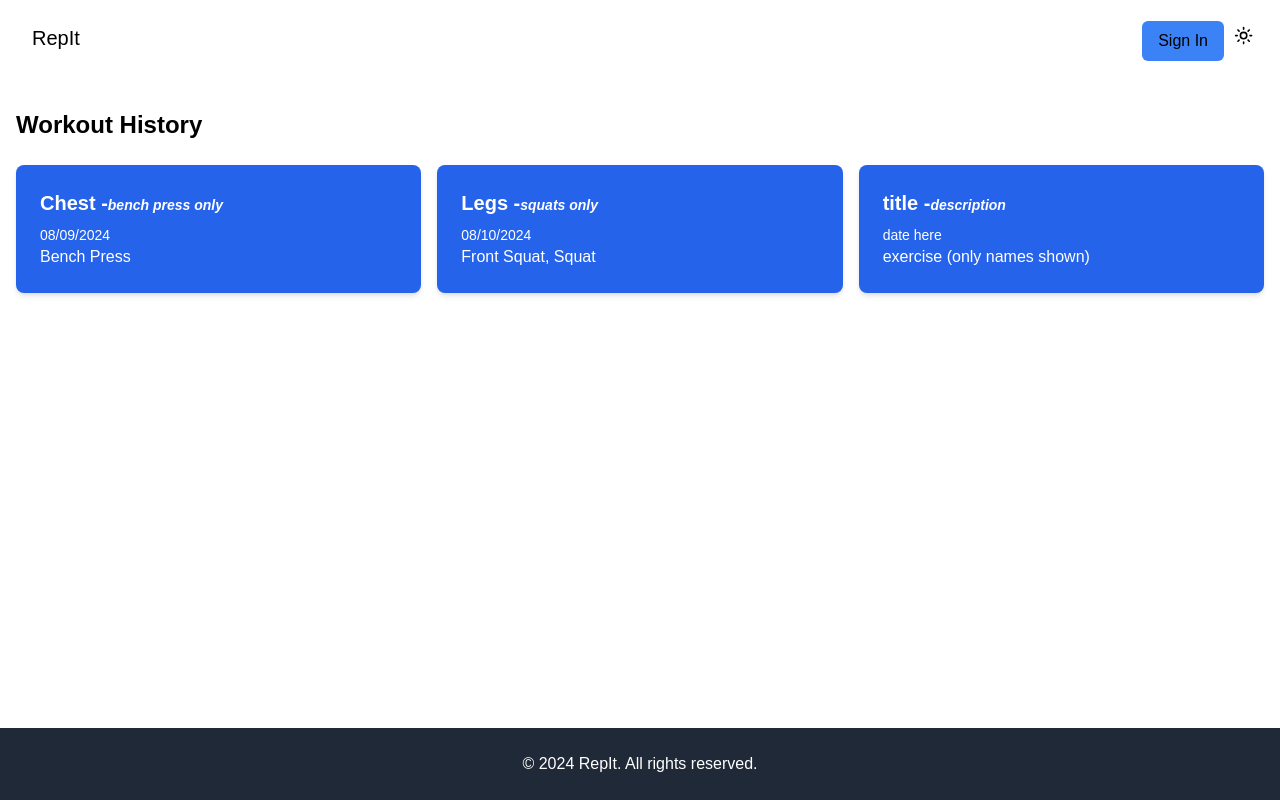
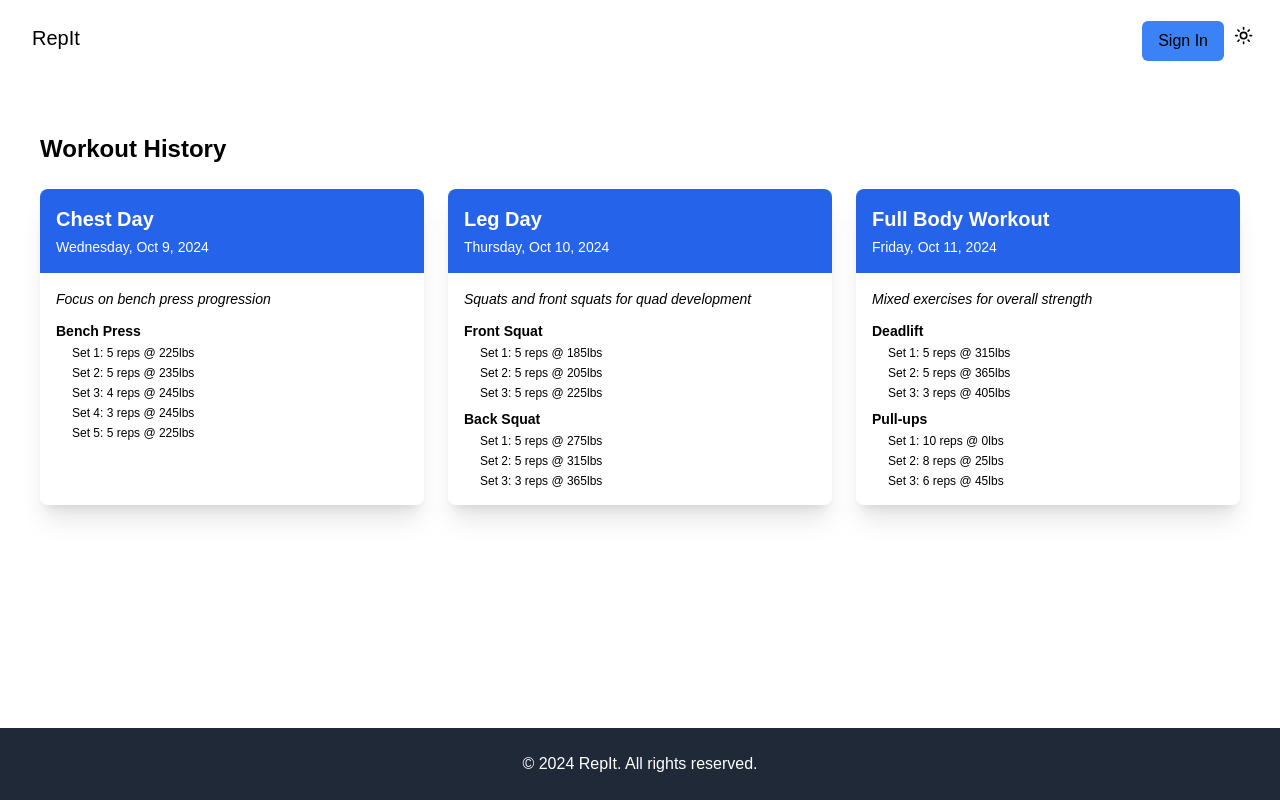
Before and after one commit to Miguel61823/RepIt, a Next.js app in the folder GymerApp/: page /dashboard in a window 1280 px wide. Built offline with nearby package versions, Linux system fonts and the light colour scheme; no server answers.

Commit message:
added more routing options (hidden but intuitive) modified dashboard

```diff
--- a/GymerApp/src/app/_components/TopBar.tsx
+++ b/GymerApp/src/app/_components/TopBar.tsx
@@ -1,12 +1,28 @@
+'use client'
+
 import { ModeToggle } from "@/components/mode-toggle";
 import { Button } from "@/components/ui/button";
-import { SignedIn, SignedOut, SignInButton, UserButton } from "@clerk/nextjs";
+import { SignedIn, SignedOut, SignInButton, useAuth, UserButton } from "@clerk/nextjs";
+import { useRouter } from "next/navigation";
 
 const Topbar = () => {
+
+  const router = useRouter();
+  const { isSignedIn } = useAuth();
+  const handleLogoClick = () => {
+    if (isSignedIn) {
+      //redirect to dashboard
+      router.push('/dashboard')
+    } else {
+      //redirect to '/'
+      router.push('/')
+    }
+  }
+
   return (
     <header className="bg-white dark:bg-black dark:text-white text-black p-4 ">
     <div className="container mx-auto flex items-center justify-between">
-      <Button variant="logo">RepIt</Button>
+      <Button variant="logo" onClick={handleLogoClick}>RepIt</Button>
       <div className="items-center justify-between">
         <SignedIn>
             <UserButton/>
--- a/GymerApp/src/app/dashboard/_components/history.tsx
+++ b/GymerApp/src/app/dashboard/_components/history.tsx
@@ -1,117 +1,163 @@
-import { db } from "@/drizzle/db";
-import { auth } from "@clerk/nextjs/server";
 import React from "react";
 
 export interface Workout {
-  id: number,
-  title: string,
-  description: string,
-  date_completed: string,
-  exercises: Exercise[]
-};
-export interface Exercise {
-  e_id: number,
-  name: string,
-  sets: number,
-  reps: number,
-  weight: number
+  id: number;
+  title: string;
+  description: string;
+  date_completed: string;
+  start_time: string;
+  end_time: string;
+  exercises: Exercise[];
 }
 
-const WorkoutCard: React.FC<Workout> = ({
-  id,
+export interface Exercise {
+  e_id: number;
+  name: string;
+  sets: Set[];
+}
+
+export interface Set {
+  reps: number;
+  weight: number;
+  notes: string;
+}
+
+const formatDate = (dateString: string): string => {
+  const date = new Date(dateString);
+  const options: Intl.DateTimeFormatOptions = {
+    weekday: 'long',
+    year: 'numeric',
+    month: 'short',
+    day: 'numeric'
+  };
+  return date.toLocaleDateString('en-US', options);
+};
+
+export const WorkoutCard = ({
   title,
   description,
   date_completed,
   exercises
-}) => {
+}: Workout) => {
   return (
-    <section id="workout-card"
-             className="hover:bg-blue-700 bg-blue-600 text-white p-6 rounded-lg shadow-md"
-    >
-      <h3 className="text-xl font-bold mb-2">
-        {title} -
-        <span className="text-sm italic">
-          {description}
-        </span>
-      </h3>
-      <div className="text-sm">{date_completed}</div>
-      <div className="">
-        {exercises.reduce((prev, curr) => prev + ", " + curr.name, "").substring(2)}
+    <div className="bg-white dark:bg-gray-900 dark:shadow-gray-900/40 dark:hover:shadow-gray-900/60 rounded-lg shadow-xl hover:shadow-2xl transition-shadow duration-200 transform">
+      <div className="bg-blue-600 text-white p-4 rounded-t-lg">
+        <h3 className="text-xl font-bold truncate">{title}</h3>
+        <p className="text-sm text-white mt-1">{formatDate(date_completed)}</p>
+      </div>
+      <div className="p-4">
+        <p className="text-black dark:text-white text-sm mb-3 italic">{description}</p>
+        <div className="space-y-2">
+          <ul className="space-y-2">
+            {exercises.map((exercise) => (
+              <li key={exercise.e_id} className="text-sm text-black dark:text-white">
+                <span className="font-semibold">{exercise.name}</span>
+                <ul className="pl-4 mt-1 space-y-1">
+                  {exercise.sets.map((set, index) => (
+                    <li key={index} className="text-xs">
+                      Set {index + 1}: {set.reps} reps @ {set.weight}lbs
+                    </li>
+                  ))}
+                </ul>
+              </li>
+            ))}
+          </ul>
+        </div>
+      </div>
+    </div>
+  );
+};
+
+export const HistoryList = () => {
+  // Updated mock data
+  const workouts: Workout[] = [
+    {
+      id: 1,
+      title: "Chest Day",
+      description: "Focus on bench press progression",
+      date_completed: "2024-10-09",
+      start_time: "07:00:00",
+      end_time: "08:30:00",
+      exercises: [{
+        e_id: 1,
+        name: "Bench Press",
+        sets: [
+          { reps: 5, weight: 225, notes: "Felt strong" },
+          { reps: 5, weight: 235, notes: "Good form" },
+          { reps: 4, weight: 245, notes: "Struggled on last rep" },
+          { reps: 3, weight: 245, notes: "Needed spotter" },
+          { reps: 5, weight: 225, notes: "Finished strong" }
+        ]
+      }]
+    },
+    {
+      id: 2,
+      title: "Leg Day",
+      description: "Squats and front squats for quad development",
+      date_completed: "2024-10-10",
+      start_time: "18:00:00",
+      end_time: "19:45:00",
+      exercises: [
+        {
+          e_id: 2,
+          name: "Front Squat",
+          sets: [
+            { reps: 5, weight: 185, notes: "Warming up" },
+            { reps: 5, weight: 205, notes: "Good depth" },
+            { reps: 5, weight: 225, notes: "Maintaining form" }
+          ]
+        },
+        {
+          e_id: 3,
+          name: "Back Squat",
+          sets: [
+            { reps: 5, weight: 275, notes: "Felt heavy" },
+            { reps: 5, weight: 315, notes: "Personal best" },
+            { reps: 3, weight: 365, notes: "New max!" }
+          ]
+        }
+      ]
+    },
+    {
+      id: 3,
+      title: "Full Body Workout",
+      description: "Mixed exercises for overall strength",
+      date_completed: "2024-10-11",
+      start_time: "12:00:00",
+      end_time: "13:30:00",
+      exercises: [
+        {
+          e_id: 4,
+          name: "Deadlift",
+          sets: [
+            { reps: 5, weight: 315, notes: "Easy warm-up" },
+            { reps: 5, weight: 365, notes: "Good form" },
+            { reps: 3, weight: 405, notes: "Grip started to fail" }
+          ]
+        },
+        {
+          e_id: 5,
+          name: "Pull-ups",
+          sets: [
+            { reps: 10, weight: 0, notes: "Bodyweight" },
+            { reps: 8, weight: 25, notes: "Added weight" },
+            { reps: 6, weight: 45, notes: "Challenging" }
+          ]
+        }
+      ]
+    }
+  ];
+
+  return (
+    <section id="history" className="p-6 bg-white dark:bg-black">
+      <h3 className="text-2xl font-bold mb-6 text-black dark:text-white">Workout History</h3>
+      <div className="grid gap-6 md:grid-cols-2 lg:grid-cols-3">
+        {workouts.map(workout => (
+          <WorkoutCard key={workout.id} {...workout} />
+        ))}
       </div>
     </section>
   );
 };
 
-export default async function HistoryList() {
-  const { userId } = auth();
-
-  // ----- data from db, default order by most recent date
-  // const { workouts } = await db.query.WorkoutTable.findMany({
-  //   where: ({ id }, { eq } => eq(clerk_user_id, userId))
-  //   orderby: ()
-  // });
-
-  // testing cards
-  const workouts: Workout[] = [
-    {id: 1,
-      title: "Chest",
-      description: "bench press only",
-      date_completed: "08/09/2024",
-      exercises: [{
-        e_id: 1,
-        name: "Bench Press",
-        sets: 5,
-        reps: 5,
-        weight: 225
-      }]
-    },
-    {id: 2,
-      title: "Legs",
-      description: "squats only",
-      date_completed: "08/10/2024",
-      exercises: [{
-        e_id: 2,
-        name: "Front Squat",
-        sets: 3,
-        reps: 5,
-        weight: 320
-      },
-      {
-        e_id: 3,
-        name: "Squat",
-        sets: 3,
-        reps: 5,
-        weight: 495
-      }]
-    },
-    {id: 3,
-      title: "title",
-      description: "description",
-      date_completed: "date here",
-      exercises: [{
-        e_id: 4,
-        name: "exercise (only names shown)",
-        sets: 3,
-        reps: 5,
-        weight: 320
-      }]
-    }
-  ];
-
-  return (
-    <section id="history">
-      <h3 className="text-2xl font-bold mb-6">Workout History</h3>
-      <div className="grid gap-4 md:grid-cols-3">
-        {workouts.map(workout => (
-          <WorkoutCard key={workout.id}
-          id={workout.id}
-          title={workout.title}
-          description={workout.description}
-          date_completed={workout.date_completed}
-          exercises={workout.exercises}
-          />
-        ))}
-      </div>
-    </section>
-  );
-};
+export default HistoryList;
--- a/GymerApp/src/app/dashboard/page.tsx
+++ b/GymerApp/src/app/dashboard/page.tsx
@@ -2,11 +2,11 @@
 import React from 'react';
 import Topbar from '../_components/TopBar';
 import Footer from '../_components/Footer';
-import { Button } from '@/components/ui/button';
-import Features from '../_components/Features';
-import Link from 'next/link';
+// import { Button } from '@/components/ui/button';
+// import Features from '../_components/Features';
+// import Link from 'next/link';
 
-import Board from './_components/fitness';
+// import Board from './_components/fitness';
 import HistoryList from './_components/history';
 
 
@@ -15,11 +15,12 @@ export default function Dashboard() {
   return (
     <div className="flex flex-col dark:bg-black  bg-white min-h-screen  dark:text-white text-black">
       <Topbar/>
-      <main className="container flex-grow mx-auto mt-8 px-4">
+      <div className="container flex-grow mx-auto mt-8 px-4">
 
 
+        {/* <Metrics/ > */}
         <HistoryList/>
-      </main>
+      </div>
       <Footer/>
     </div>
    );
```
